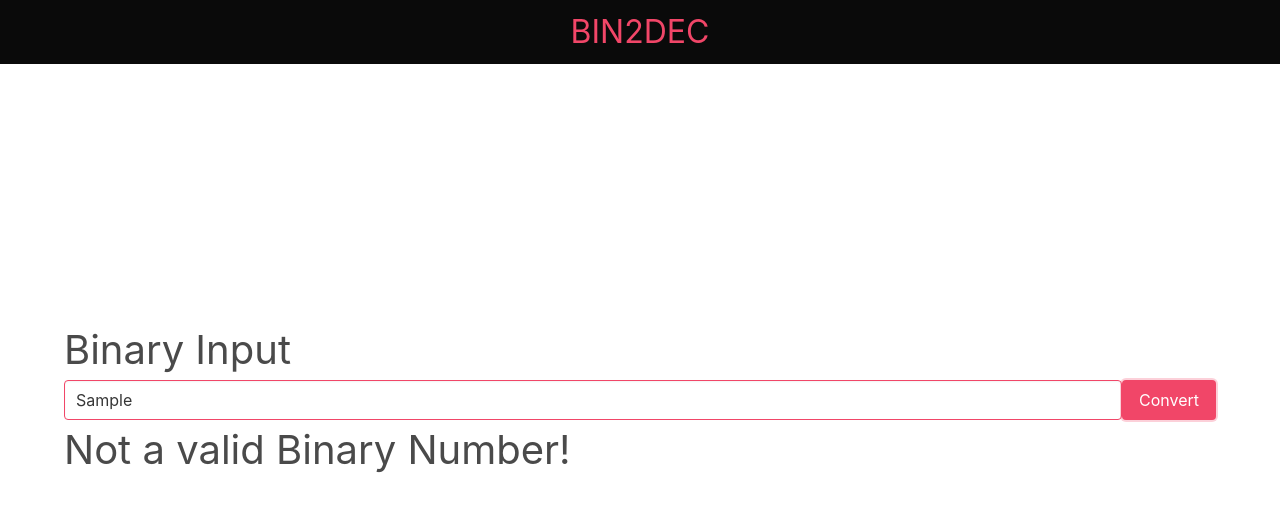
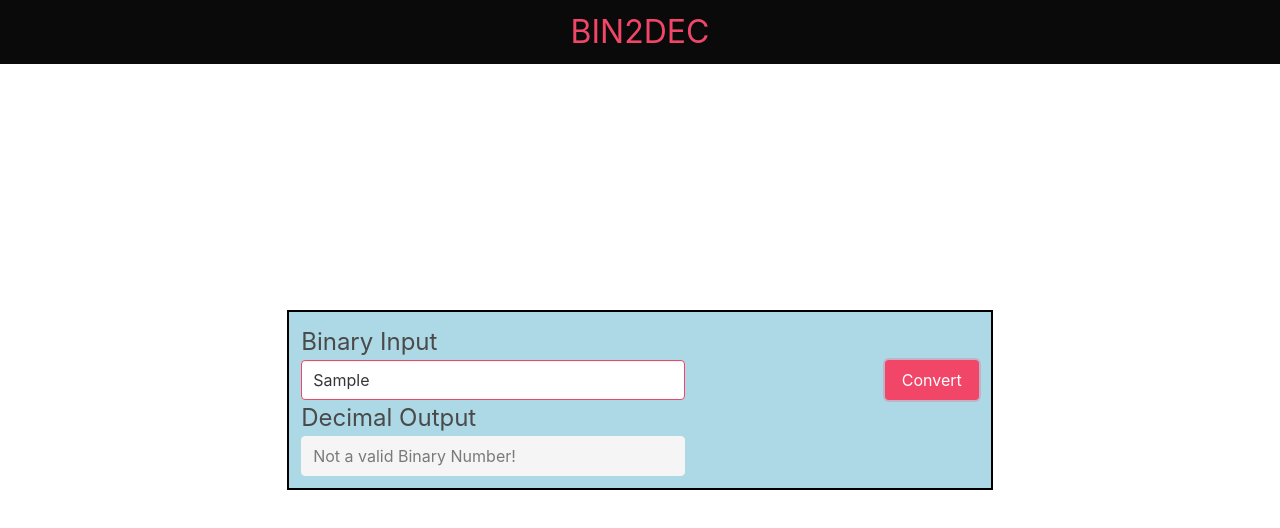
Before and after one commit to nishantharcot/Bin2Dec, a website with bundled scripts: page index.html in a window 1280 px wide. Both pictures are taken after typing "Sample" into the empty fields and a click on the button "Convert". Built offline with nearby package versions, Linux system fonts and the light colour scheme.

Commit message:
add style

```diff
--- a/assets/css/style.css
+++ b/assets/css/style.css
@@ -5,4 +5,18 @@
 .control {
   display: flex;
   flex-direction: row;
+  justify-content: space-between;
 }
+
+.is-three-fifths {
+  border: 2px solid black;
+  background-color: lightblue;
+}
+
+#binaryInput {
+  width: 30vw !important;
+}
+
+#decimalOutput {
+  width: 30vw !important;
+}
--- a/assets/js/app.ts
+++ b/assets/js/app.ts
@@ -1,40 +1,16 @@
 (
   document.onreadystatechange = () => {
     if (document.readyState === 'complete') {
-      const input = document.getElementsByClassName(
-          'control')[0].children[0] as HTMLInputElement;
-      const answer = document.getElementById('answer') as HTMLDivElement;
+      const input = document.getElementById(
+          'binaryInput') as HTMLInputElement;
+      const answer = document.getElementById('decimalOutput') as HTMLInputElement;
       const convertButton = document.getElementById(
           'convert') as HTMLButtonElement;
       const model = {
-        valid: 1,
+        // Not required for this project
       };
       const view = {
         init: () => {
-          if (input.value !== null) {
-            console.log(input.value);
-          }
-        },
-        render: () => {
-
-        },
-      };
-      const controller = {
-        init: () => {
-          view.init();
-          view.render();
-        },
-        bin2dec: (num) => {
-          const len = num.length;
-          let decNum = 0;
-          for (let i = len - 1; i >= 0; i--) {
-            decNum += Number(num[len-1-i]) * 2**(i);
-            console.log(num[i]);
-          }
-          return decNum;
-        },
-      };
-      controller.init();
           convertButton.addEventListener('click', () => {
             const len = input.value.length;
             for (let i = 0; i < len; i++) {
@@ -43,14 +19,13 @@
                 input.classList.add('is-danger');
                 convertButton.classList.remove('is-success');
                 convertButton.classList.add('is-danger');
-            answer.innerHTML = `Not a valid Binary Number!`;
+                answer.value = `Not a valid Binary Number!`;
                 break;
               }
             }
             let check = 0;
             for (let i = 0; i < len; i++) {
               if (!(input.value[i] === '0' || input.value[i] === '1')) {
-            model.valid = 0;
                 check = 1;
                 break;
               }
@@ -61,9 +36,25 @@
               convertButton.classList.remove('is-danger');
               convertButton.classList.add('is-success');
               const decimalNumber = controller.bin2dec(input.value);
-          answer.innerHTML = `Answer: ${decimalNumber}`;
+              answer.value = `${decimalNumber}`;
             }
           });
+        },
+      };
+      const controller = {
+        init: () => {
+          view.init();
+        },
+        bin2dec: (num: String) => {
+          const len = num.length;
+          let decNum = 0;
+          for (let i = len - 1; i >= 0; i--) {
+            decNum += Number(num[len-1-i]) * 2**(i);
+          }
+          return decNum;
+        },
+      };
+      controller.init();
     }
   }
 )();
--- a/index.html
+++ b/index.html
@@ -9,7 +9,7 @@
     <meta name="viewport" content="width=device-width, initial-scale=1.0">
     <meta http-equiv="X-UA-Compatible" content="ie=edge">
     <title>
-      Bin2Dec
+      Bin2Dec by Nishanth Arcot
     </title>
   </head>
   <body>
@@ -21,18 +21,33 @@
     <section class="hero is-fullheight">
       <div class="hero-body">
         <div class="container">
+          <div class="columns">
+            <div class="column is-one-fifth">
+            </div>
+            <div class="column is-three-fifths">
               <div class="field">
-            <div class="is-size-2">
+                <div class="is-size-4">
                   Binary Input
                 </div>
                 <div class="control">
-              <input class="input is-success is-fullwidth" type="text" placeholder="Binary Number">
+                  <input id="binaryInput" class="input is-success is-fullwidth" type="text" placeholder="Binary Number">
                   <button class="button is-success" id="convert">
                     Convert
                   </button>
                 </div>
-            <div id="answer" class="is-size-2">
-
+                <div class="is-size-4">
+                  Decimal Output
+                </div>
+                <fieldset disabled>
+                  <div class="field">
+                    <div class="control">
+                      <input id="decimalOutput" class="input" type="text" placeholder="">
+                    </div>
+                  </div>
+                </fieldset>
+              </div>
+            </div>
+            <div class="column is-one-fifth">
             </div>
           </div>
         </div>
--- a/package.json
+++ b/package.json
@@ -1,7 +1,7 @@
 {
   "name": "bin2dec",
   "version": "1.0.0",
-  "description": "Bin2Dec allows the user to enter strings of up to 8 binary digits, 0's and 1's, in any sequence and then displays its decimal equivalent.",
+  "description": "Bin2Dec allows the user to enter strings of binary digits, 0's and 1's, in any sequence and then displays its decimal equivalent.",
   "main": "index.js",
   "scripts": {
     "test": "echo \"Error: no test specified\" && exit 1"
```
Also changed, not shown: README.md. Lines whose indentation alone changed are shown as unchanged.
